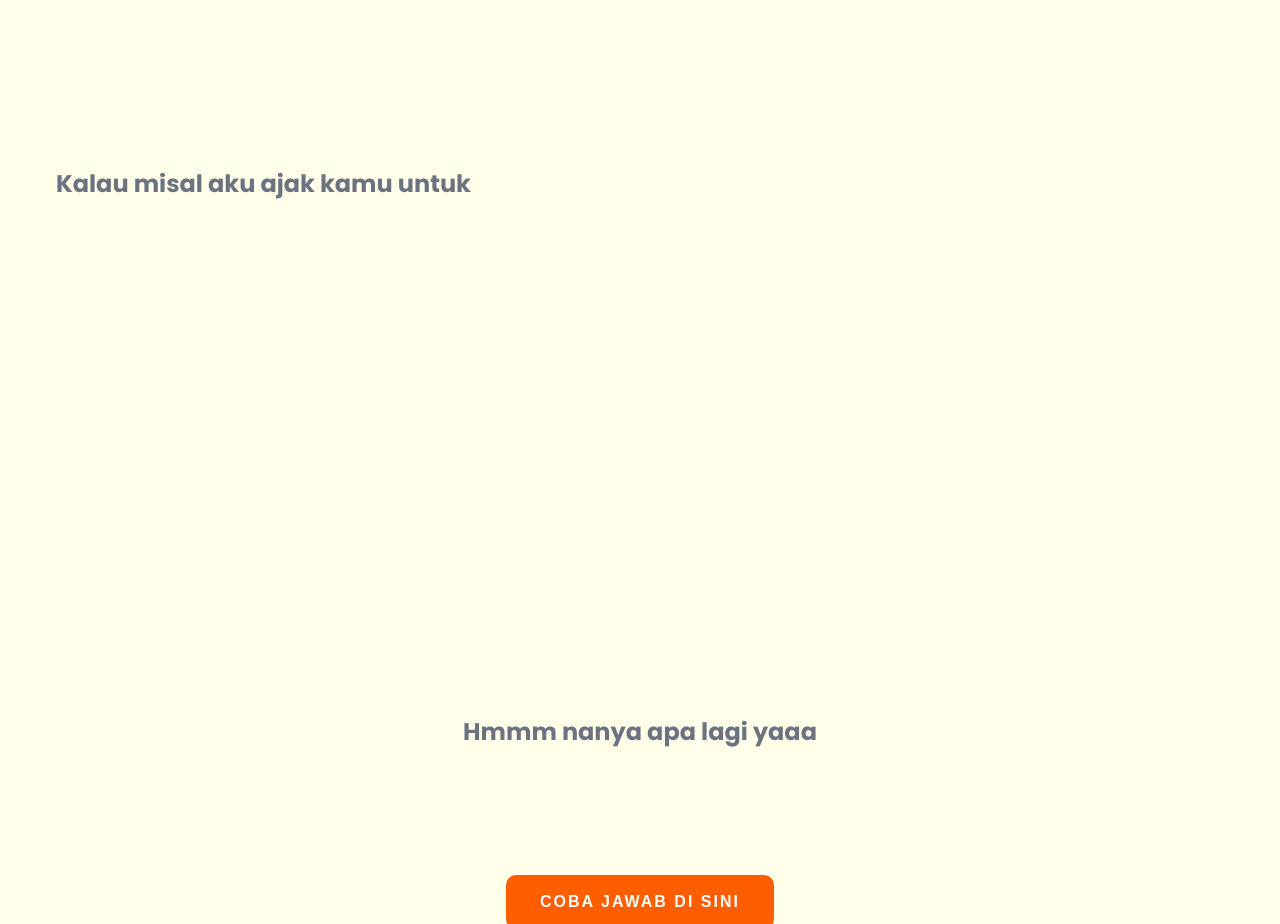
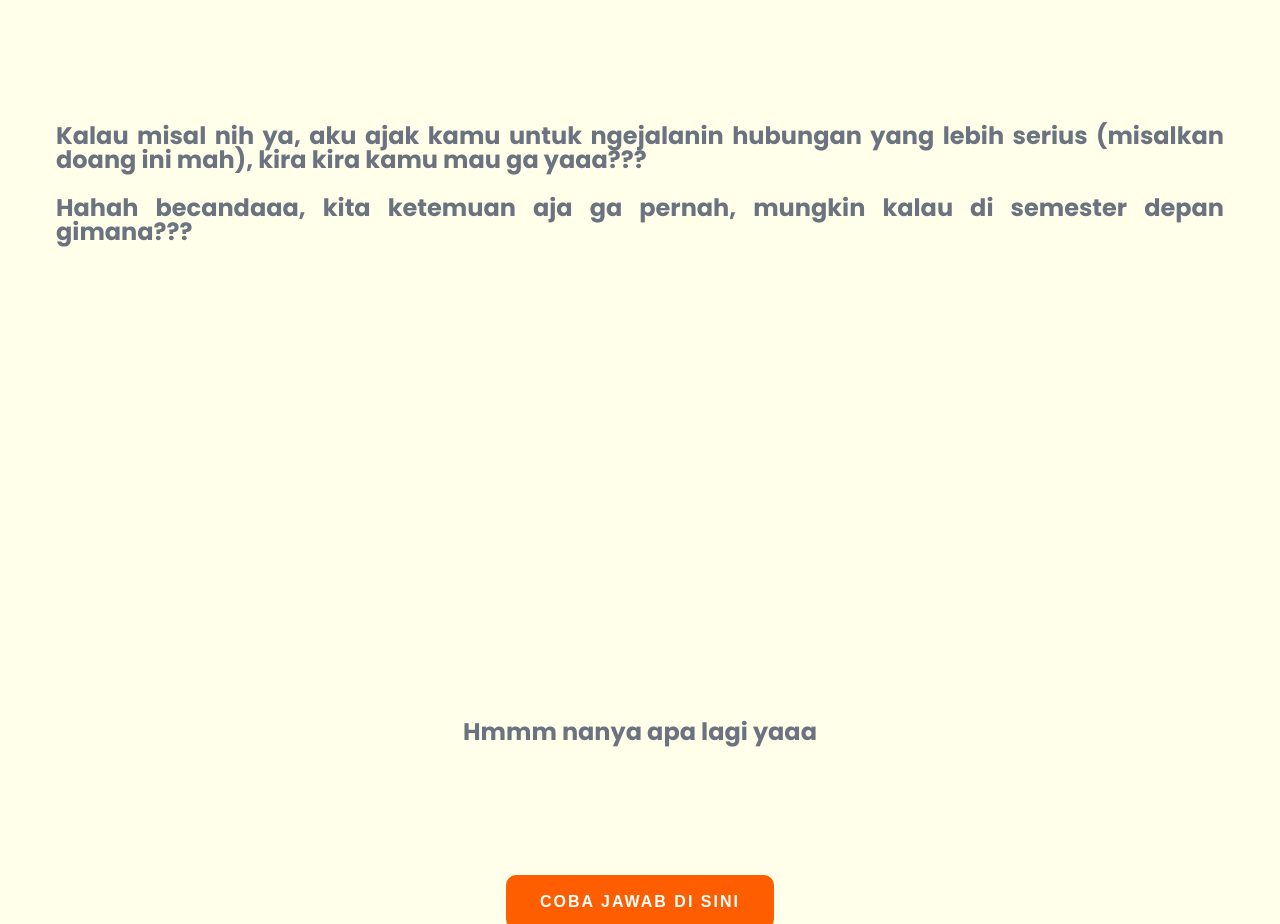
Before and after one commit to UbayAbdll/ubayabdll.github.io, a plain HTML site: page jawab.html in a window 1280 px wide. Shown: the part 1840-2764 px from the top of the page. Drawn offline with nearby package versions, Linux system fonts and the light colour scheme.

Commit message:
Update jawab.html

```diff
--- a/jawab.html
+++ b/jawab.html
@@ -38,7 +38,8 @@ href="https://cdn.jsdelivr.net/npm/remixicon@3.2.0/fonts/remixicon.css" rel="sty
         <div class="content">
         <h1>
           <p class="description">
-          Kalau misal aku ajak kamu untuk
+          Kalau misal nih ya, aku ajak kamu untuk ngejalanin hubungan yang lebih serius (misalkan doang ini mah), kira kira kamu mau ga yaaa???</br></br>
+          Hahah becandaaa, kita ketemuan aja ga pernah, mungkin kalau di semester depan gimana???
           </p>
           </h1>
           </section>
```
